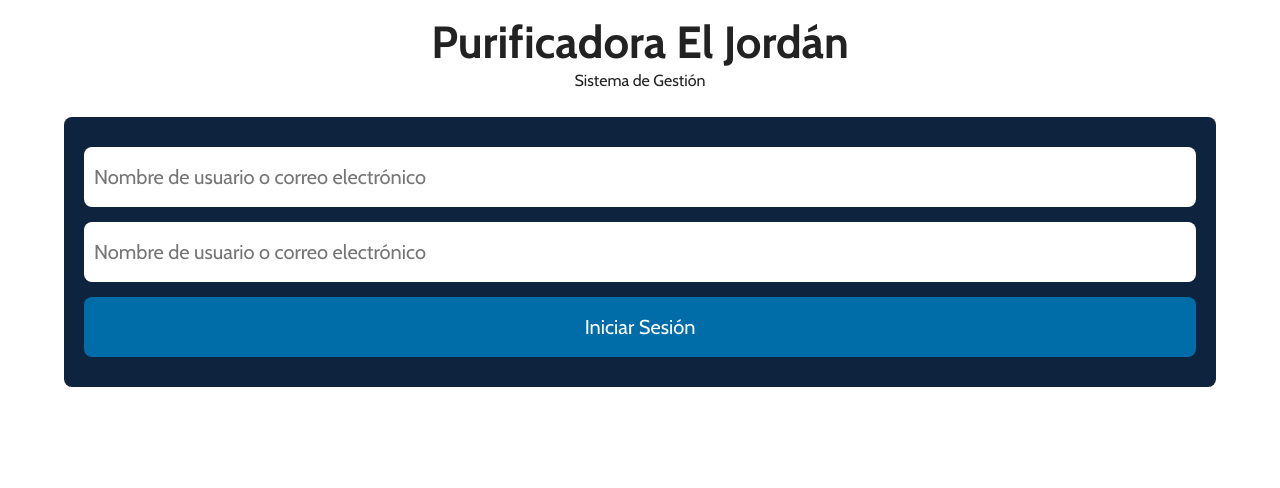
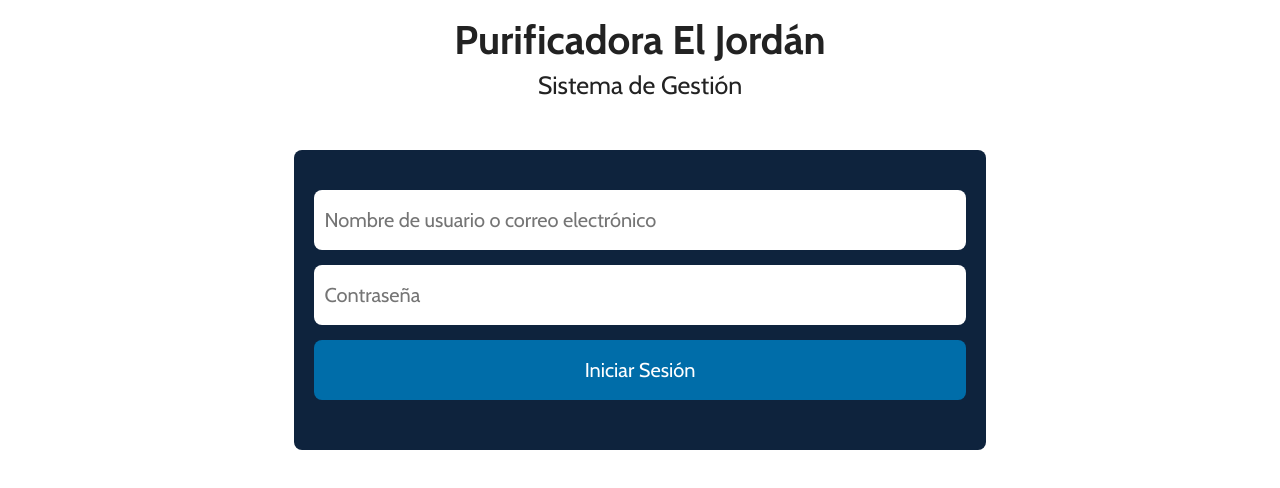
Before and after one commit to DiegoBrine269/Proyecto-Web-Purificadora-de-Agua, a plain HTML site: page login.html in a window 1280 px wide. Drawn offline with nearby package versions, Linux system fonts and the light colour scheme.

Commit message:
Ajustes al login

```diff
--- a/css/admin.css
+++ b/css/admin.css
@@ -3,20 +3,29 @@ div.cabecera {
 }
 
 .cabecera h1 {
-    font-size: 4.5rem;
+    font-size: 4rem;
     margin: 2rem 0 0 0;
     line-height: 1;
 }
 
 .cabecera p {
     margin: 0;
+    font-size: 2.5rem;
 }
 
 .contenedor-login {
     background-color: #0e233d;
-    padding: 3rem 2rem;
+    padding: 4rem 2rem;
     border-radius: 0.8rem;
     margin-top: 2rem;
+    height: 30rem;
+}
+
+@media (min-width: 768px) {
+    .contenedor-login {
+        width: 60%;
+        margin: 4rem auto;
+    }
 }
 
 .caja-de-texto {
--- a/login.html
+++ b/login.html
@@ -18,13 +18,15 @@
         <p>Sistema de Gestión</p>
     </div>
 
-    <div class="contenedor">
+    <main class="contenedor">
         <div class="contenedor-login">
-            <input class="caja-de-texto" type="text" name="" id="nombre-email" placeholder="Nombre de usuario o correo electrónico">
-            <input class="caja-de-texto" type="text" name="" id="nombre-email" placeholder="Nombre de usuario o correo electrónico">
-            <input type="submit" value="Iniciar Sesión" class="boton boton-login">
+            <form action="">
+                <input required class="caja-de-texto" type="text" name="" id="nombre-email" placeholder="Nombre de usuario o correo electrónico">
+                <input required class="caja-de-texto" type="password" name="" id="pass" placeholder="Contraseña">
+                <input onClick="parent.open('index.html')" type="submit" value="Iniciar Sesión" class="boton boton-login">
+            </form>
         </div>
-    </div>
+    </main>
 </body>
 
 </html>
```
Also changed, not shown: index.html (+5 -4 lines).
